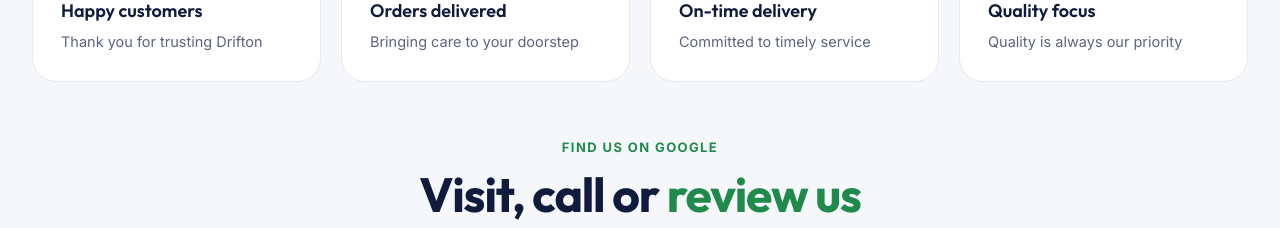
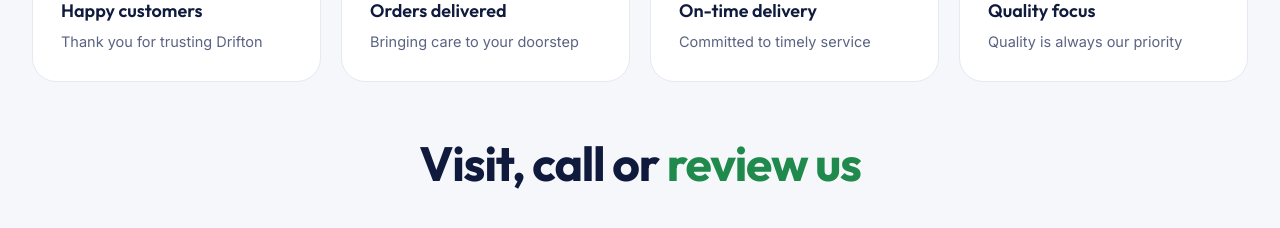
Before and after one commit to arjunmaurya96/drifton, a React (Vite) app: page / in a window 1280 px wide. Shown: the part 4020-4248 px from the top of the page. Built offline with nearby package versions, Linux system fonts and the light colour scheme; no server answers; grey boxes are pictures that could not be loaded.

Commit message:
Comment out Find us on Google eyebrow in GoogleBusiness.jsx

```diff
--- a/src/components/GoogleBusiness.jsx
+++ b/src/components/GoogleBusiness.jsx
@@ -19,7 +19,7 @@ export default function GoogleBusiness() {
     <section id="google" className="pb-20 pt-8 sm:pb-24 sm:pt-10">
       <div className="container-x">
         <div className="mb-10 flex flex-col items-center gap-3 text-center">
-          <span className="eyebrow">Find us on Google</span>
+          {/* <span className="eyebrow">Find us on Google</span> */}
           <h2 className="h2">Visit, call or <span className="text-brand">review us</span></h2>
         </div>
         <div className="grid grid-cols-1 overflow-hidden rounded-[32px] border border-line bg-white lg:grid-cols-[.9fr_1.1fr]">
```
